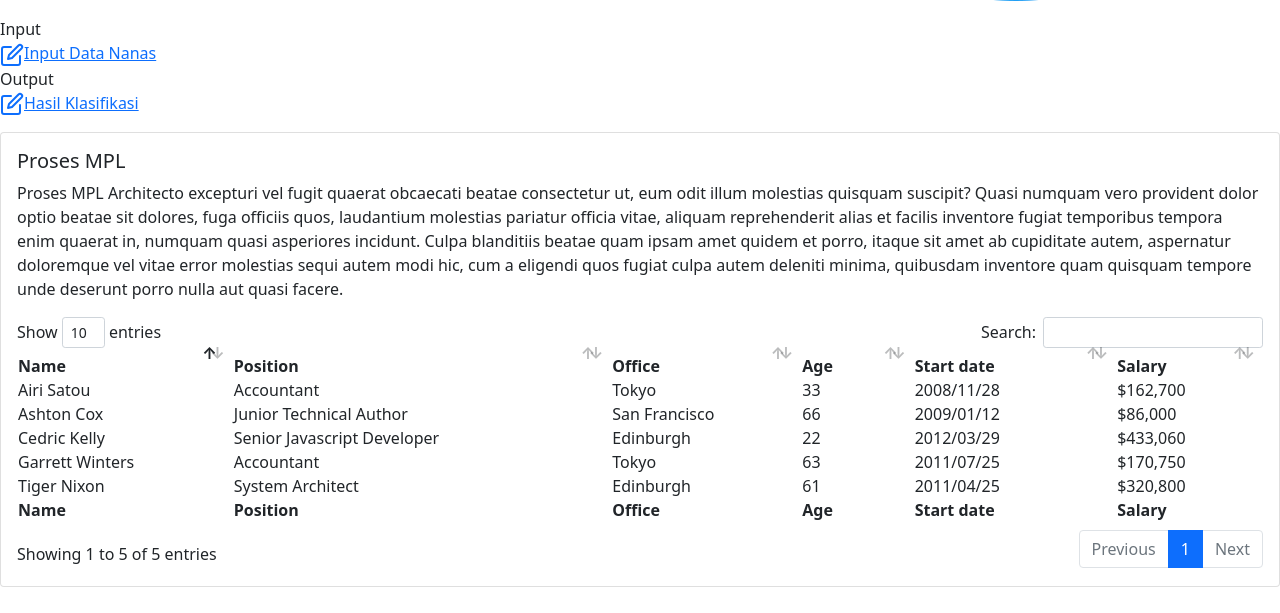
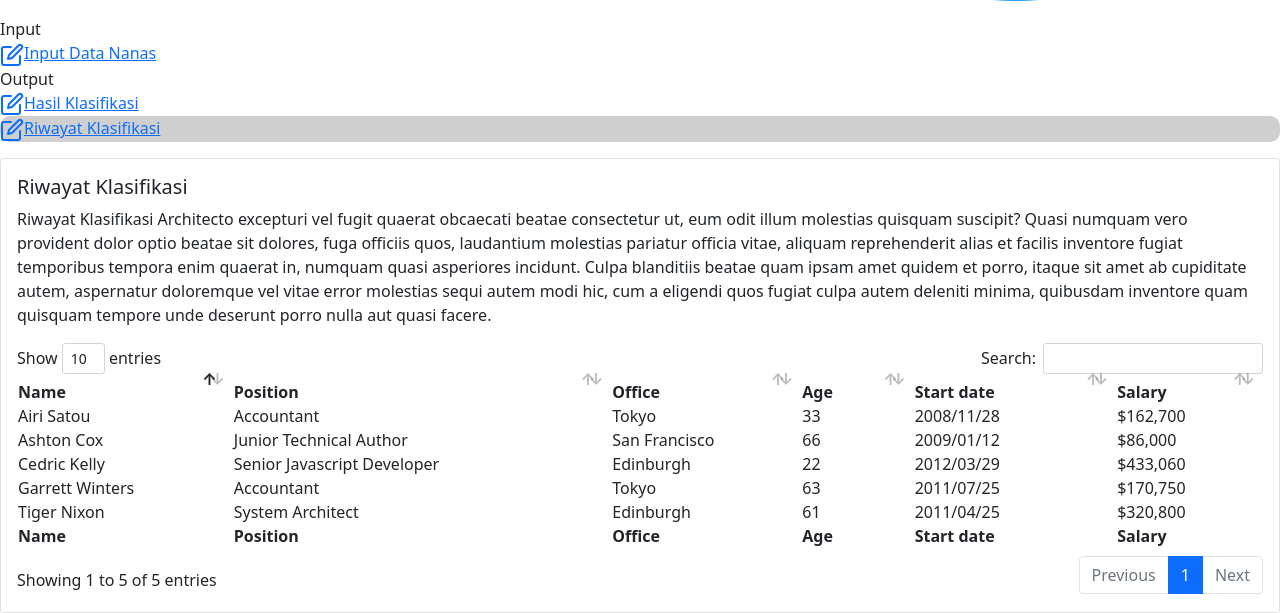
Before and after one commit to nuryamancode/klasifikasibuahnanas, a Django app: page /proses-mpl in a window 1280 px wide. Shown: the part 559-1172 px from the top of the page. Before the commit the page ends 1146 px from the top, so only its background shows below. Run offline with Django 5.2, Linux system fonts and the light colour scheme; the visitor is signed in with stand-in values (Sample User, id 1); some libraries are stand-ins or nearby versions.

Commit message:
updates  side bar

```diff
--- a/klasifikasi/administrator/templates/layouts/sidebar.html
+++ b/klasifikasi/administrator/templates/layouts/sidebar.html
@@ -26,5 +26,10 @@
           <i data-feather="edit"></i>Hasil Klasifikasi
       </a>
     </li>
+    <li class="{% if request.path == request.build_absolute_uri|slice:":-1" %}active{% endif %}">
+      <a href="{% url 'prosesmpl' %}">
+          <i data-feather="edit"></i>Riwayat Klasifikasi
+      </a>
+    </li>
   </ul>
 </div>
--- a/klasifikasi/administrator/templates/page/proses-mpl.html
+++ b/klasifikasi/administrator/templates/page/proses-mpl.html
@@ -11,9 +11,9 @@ Proses MPL
       <div class="col">
         <div class="card">
           <div class="card-body">
-            <h5 class="card-title">Proses MPL</h5>
+            <h5 class="card-title">Riwayat Klasifikasi</h5>
             <p>
-             Proses MPL {% lorem 1 b random %}
+             Riwayat Klasifikasi {% lorem 1 b random %}
             </p>
             <table id="zero-conf" class="display" style="width: 100%">
               <thead>
```
